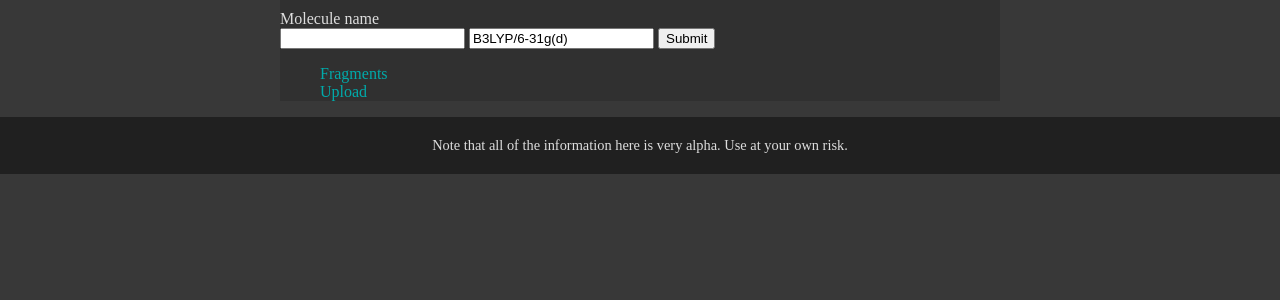
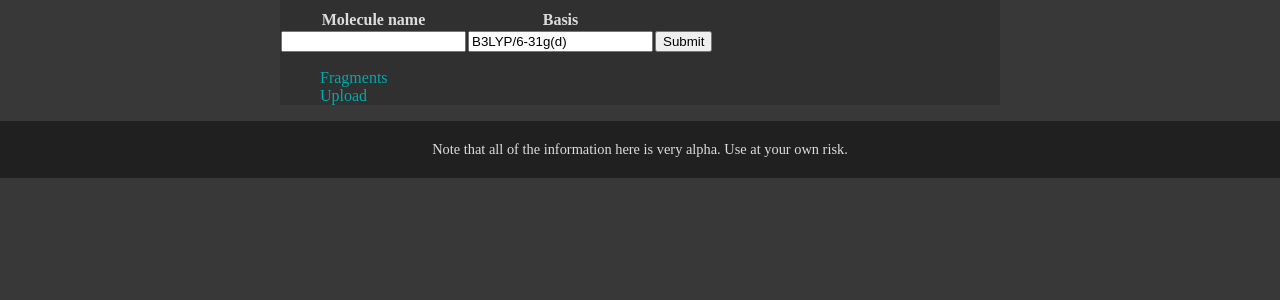
Before and after one commit to crcollins/chemtools-webapp, a Django app: page /chem/ in a window 1280 px wide. Shown: the part 156-456 px from the top of the page. Run offline with Django 3.2, Linux system fonts and the light colour scheme; parts of the project's set-up code (start-up, migrations or seed data) failed here and were passed over.

Commit message:
Tabularize the molecule form

```diff
--- a/chem/templates/chem/index.html
+++ b/chem/templates/chem/index.html
@@ -1,12 +1,29 @@
 {% extends "chem/base.html" %}
 
 {% block content %}
+    <table class="left-min">
+        <tr>
+            <th>
                 Molecule name
+            </th>
+            <th>
+                Basis
+            </th>
+            <th></th>
+        </tr>
         <form enctype="multipart/form-data" action="/chem" method="get">
+        <tr>
+            <td>
                 <input type="text" name="molecule">
+            </td>
+            <td>
                 <input type="text" name="basis" value="B3LYP/6-31g(d)">
+            <td>
                 <input type="submit" value="Submit" />
+            </td>
+        </tr>
         </form>
+    </table>
     <ul>
         <li><a href="frag">Fragments</a></li>
         <li><a href="upload">Upload</a></li>
--- a/project/static/style.css
+++ b/project/static/style.css
@@ -134,3 +134,7 @@ tr#error {
 tr#warning {
     background-color: #252525;
 }
+
+table.left-min {
+    width: 0%;
+}
```
Lines whose indentation alone changed are shown as unchanged.
